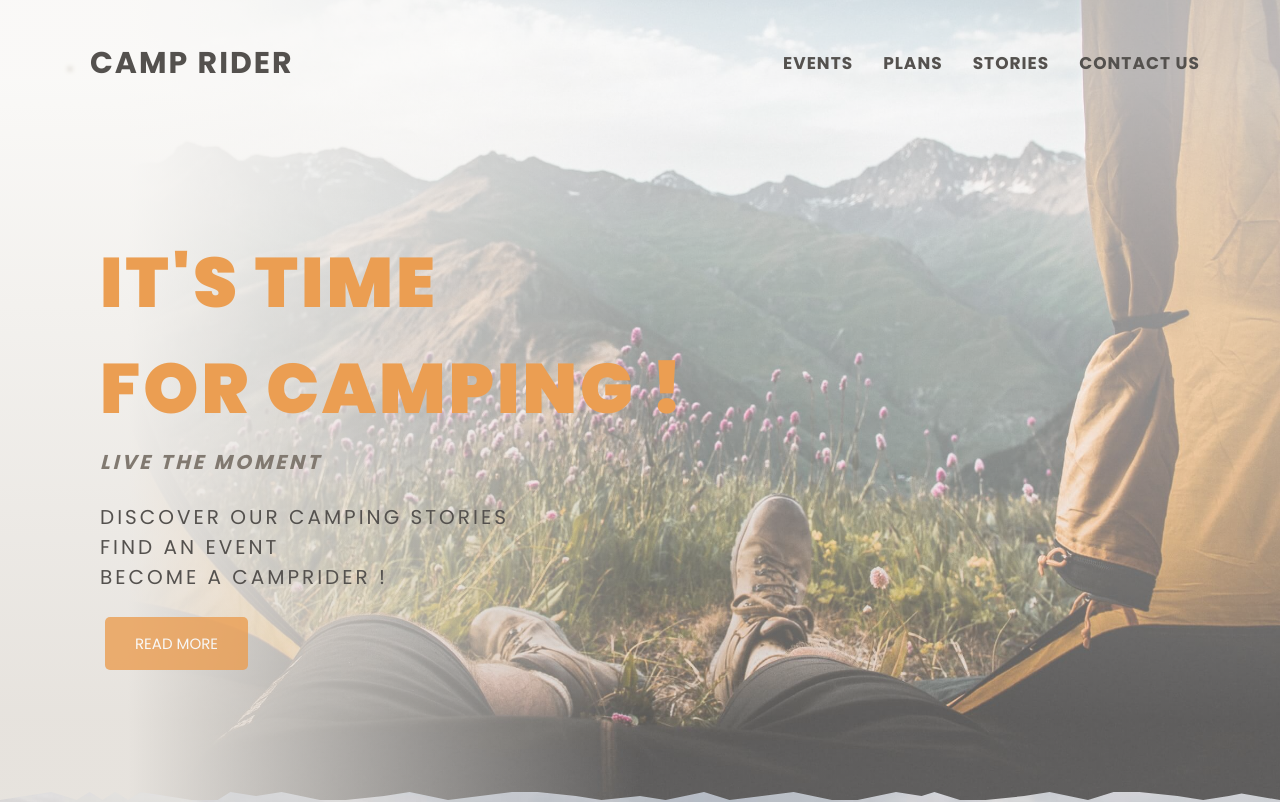
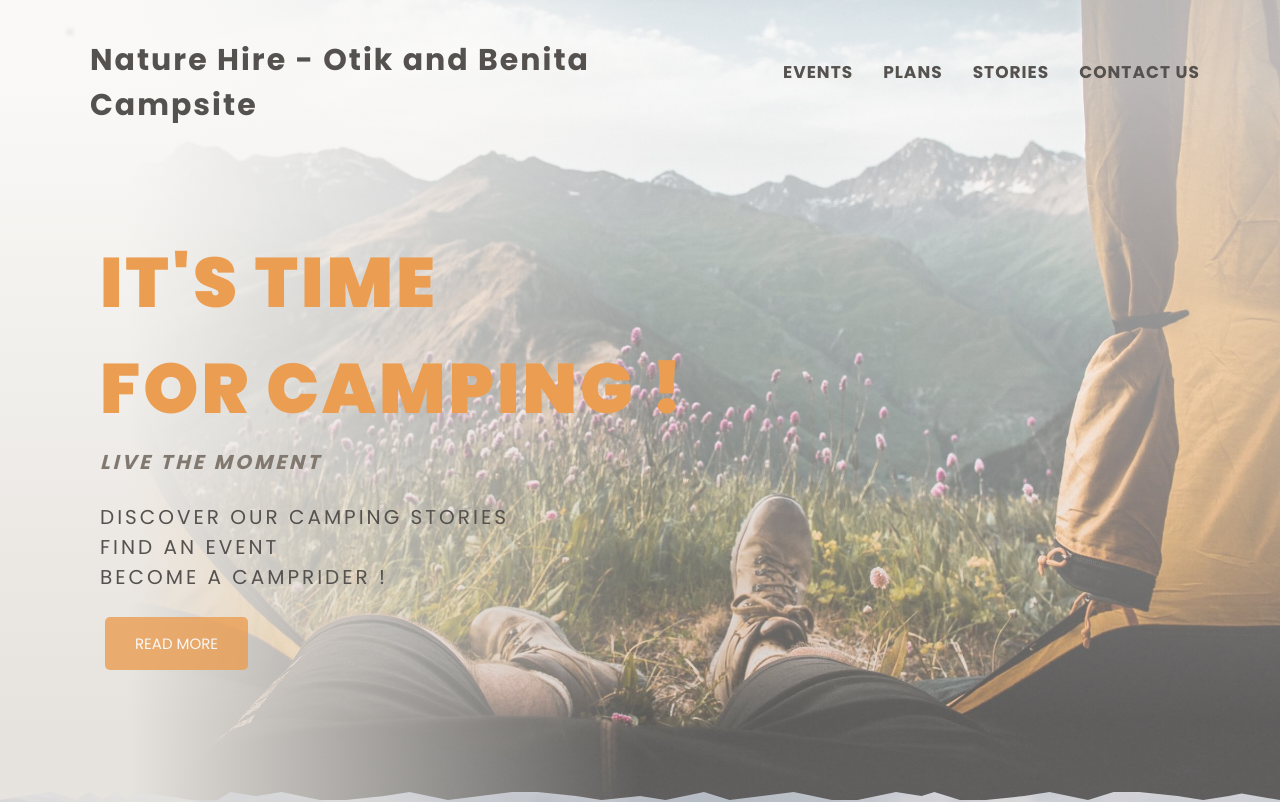
Before and after one commit to berlabs/nk, a plain HTML site: page index.html in a window 1280 px wide. Shown: the top 802 px of the page. Drawn offline with Linux system fonts and the light colour scheme.

Commit message:
update.title

```diff
--- a/index.html
+++ b/index.html
@@ -15,7 +15,7 @@
 
                 <img src="./ico/logo.png" alt="">
             </a>
-            <div class="brand-name">CAMP RIDER</div>
+            <div class="brand-name">Nature Hire - Otik and Benita Campsite</div>
         </div>
 
         <nav id="toggle" class="nav menu ">
```
